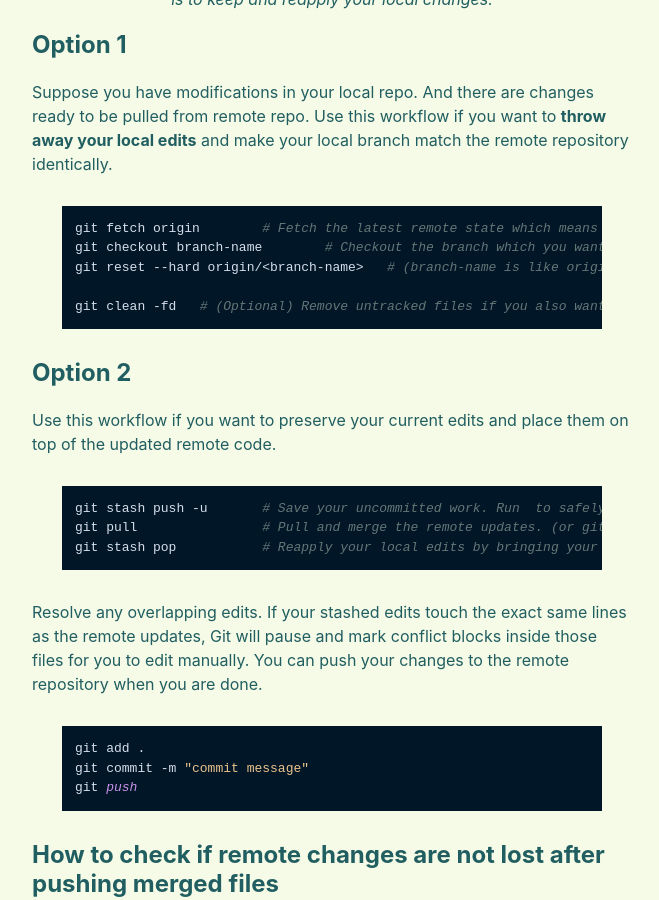
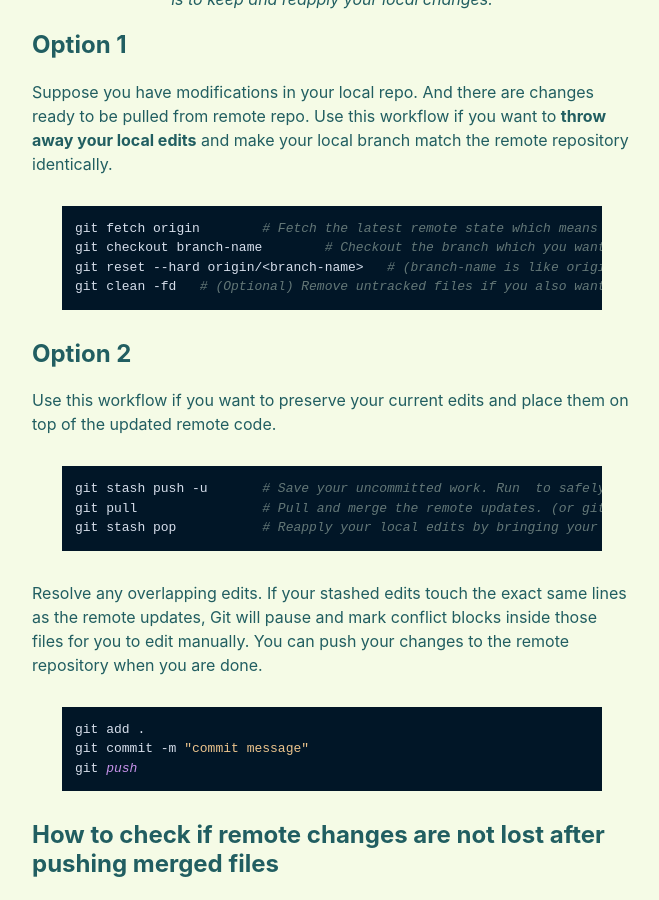
Before and after one commit to anthracitelabs/anthracitelabs.github.io, a Jekyll site: the page built from git.md, in a window 1280 px wide and 900 px high, scrolled down 300 px. Shown: the whole window, without its empty margins (308-967 px from the left). Built offline with Jekyll 4.4.1, drawn with Linux system fonts in a browser that asks for light colours; the repository's description, which GitHub fills in, is left out; our own code applies the rules of GitHub Pages for plain Markdown files.

Commit message:
Update git.md

```diff
--- a/git.md
+++ b/git.md
@@ -14,8 +14,7 @@ Suppose you have modifications in your local repo. And there are changes ready t
 ~~~~~~~~~~~~~~~~~~~~~~~~~~~~~~~~~~~ shell
 git fetch origin	# Fetch the latest remote state which means downloading the newest commits without attempting a merge
 git checkout branch-name 	# Checkout the branch which you want to reset to the remote branch state.
-git reset --hard origin/<branch-name>	# (branch-name is like origin/main) Wipe out all uncommitted changes to tracked files and reset the current branch's head to the specified commit (in this case, the latest
-										# commit of the branch on the remote)
+git reset --hard origin/<branch-name>	# (branch-name is like origin/main) Wipe out all uncommitted changes to tracked files and reset the current branch's head to the specified commit (in this case, the latest commit of the branch on the remote)
 git clean -fd	# (Optional) Remove untracked files if you also want to delete newly created local files and folders that are not tracked by Git (-f means force and -d is for directories)
 ~~~~~~~~~~~~~~~~~~~~~~~~~~~~~~~~~~~
 
```
